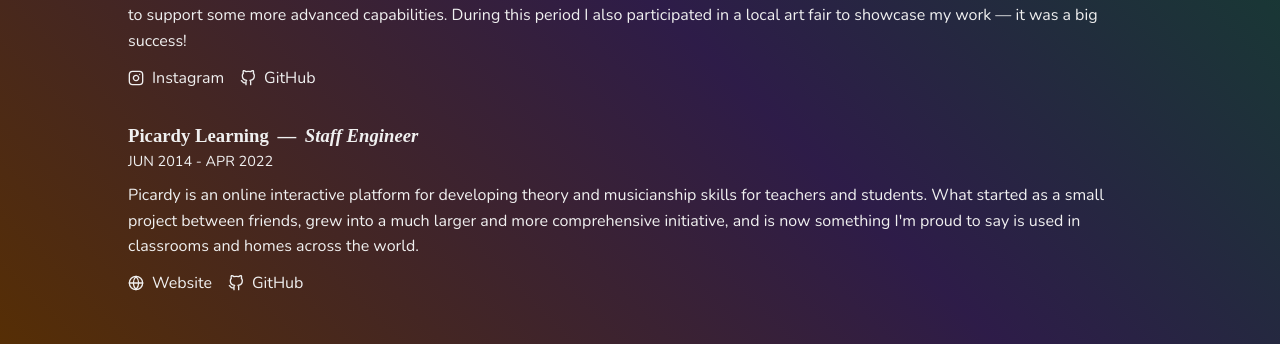
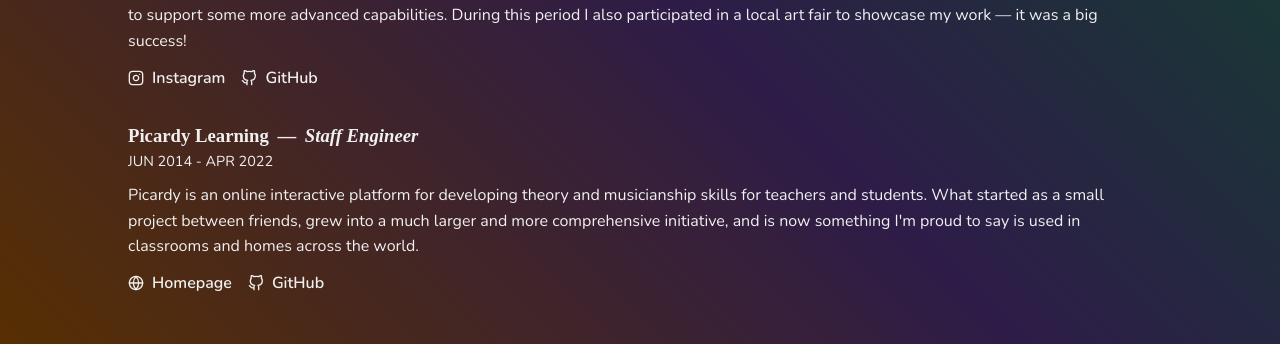
Before and after one commit to tuckbick/tuckbick.com, a React (Vite) app: page / in a window 1280 px wide. Shown: the part 420-764 px from the top of the page. Built offline with nearby package versions, Linux system fonts and the light colour scheme; a web font is replaced by a local one.

Commit message:
fix: improve link legibility, disable work hover

```diff
--- a/src/components/Link/Link.css
+++ b/src/components/Link/Link.css
@@ -3,12 +3,13 @@
     align-items: center;
     gap: 0.75rem;
     text-decoration: none;
+    font-weight: 600;
 
     &:hover {
         text-decoration: underline;
     }
 
-    &.link-inline {
+    &.link--inline {
         gap: 0.5rem;
     }
 }
--- a/src/components/Link/Link.tsx
+++ b/src/components/Link/Link.tsx
@@ -15,7 +15,7 @@
 }) {
     return (
         <a
-            className={`link ${inline && 'link-inline'}`}
+            className={`link ${inline && 'link--inline'}`}
             href={href}
             target={target ?? "_blank"}
             rel={rel ?? "noreferrer"}
--- a/src/content/Projects/data.ts
+++ b/src/content/Projects/data.ts
@@ -23,7 +23,7 @@
             end: "2022-04-01"
         } as Duration,
         links: [
-            { href: "https://picardylearning.com/", label: "Website", platform: "www" },
+            { href: "https://picardylearning.com/", label: "Homepage", platform: "www" },
             { href: "https://github.com/picardy", label: "GitHub", platform: "github" }
         ],
         description: ["Picardy is an online interactive platform for developing theory and musicianship skills for teachers and students. What started as a small project between friends, grew into a much larger and more comprehensive initiative, and is now something I'm proud to say is used in classrooms and homes across the world."]
--- a/src/content/Work/Work.css
+++ b/src/content/Work/Work.css
@@ -1,17 +1,15 @@
 #work {
 
-    .subtitle {
-        .del {
-            padding-right: 0.5rem;
-            padding-left: 0.5rem;
-        }
+    .subtitle .del {
+        padding-right: 0.5rem;
+        padding-left: 0.5rem;
     }
 
     .section-listitem {
         margin-top: 1.5rem;
     }
 
-    .section-listitem-inner {
+    /* .section-listitem-inner {
         display: inline-flex;
         justify-content: space-between;
         align-content: center;
@@ -79,5 +77,5 @@
             background: rgba(0, 0, 0, 0.25);
             transform: scale(0.97);
         }
-    }
+    } */
 }
--- a/src/content/Work/Work.tsx
+++ b/src/content/Work/Work.tsx
@@ -22,9 +22,9 @@
                                 <h3 className="role">{company} <span className="del"> — </span><em>{role}</em></h3>
                                 <div className="subtitle">{displayDuration}<span className="del"> | </span>{location.join(' → ')}</div>
                             </div>
-                            <div className="work-trigger-arrow">
+                            {/* <div className="work-trigger-arrow">
                                 〉
-                            </div>
+                            </div> */}
                         </SectionListItem>
                     )
                 })}
```
